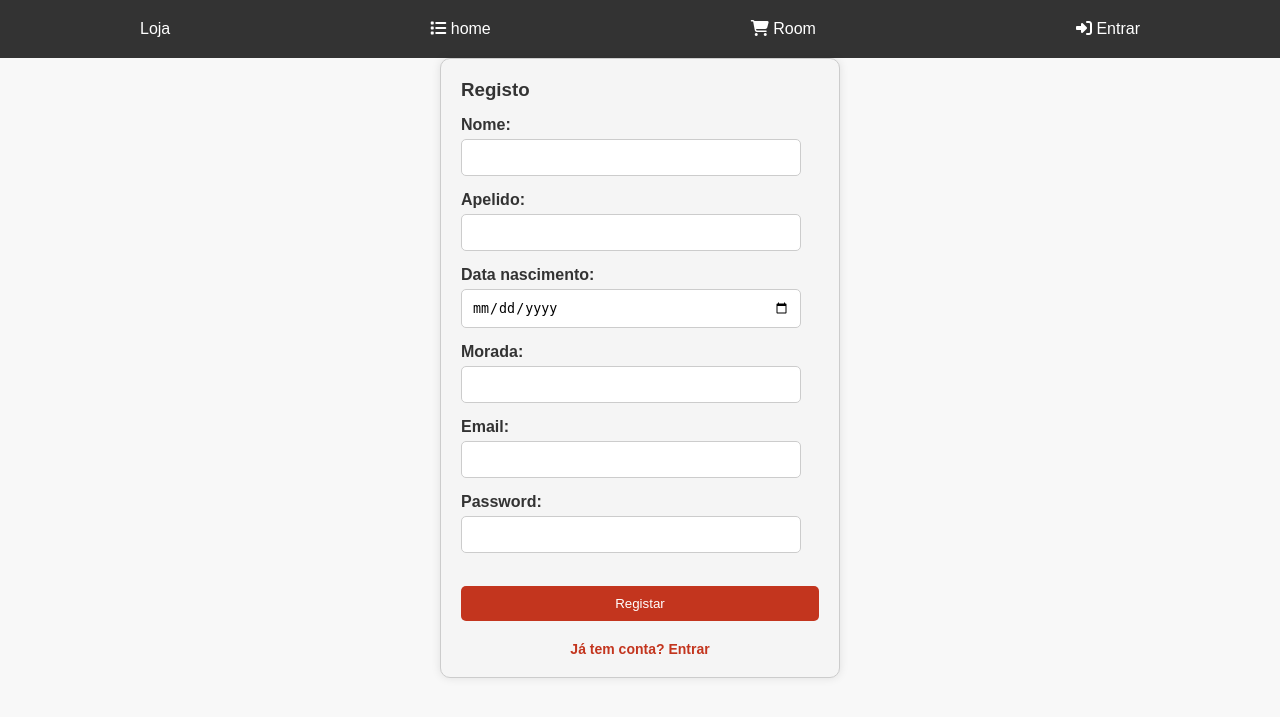
After one commit to FranciscoLopes21/BDII_TrabalhoFinal, a Django app: page /registar/ in a window 1280 px wide. The commit adds this page. Shown: the top 717 px of the page. Run offline with Django 4.2, Linux system fonts and the light colour scheme; some libraries are stand-ins or nearby versions.

Commit message:
Registar Formulario

```diff
--- /dev/null
+++ b/BDII_Web/BDII_App/forms.py
@@ -0,0 +1,12 @@
+from django import forms
+from django.forms.widgets import NumberInput
+
+DATE_INPUT_FORMATS = ['%Y-%m-%d']
+
+class formularioRegisto(forms.Form):
+    nome = forms.CharField(max_length=100, required=False)
+    apelido = forms.CharField(max_length=100, required=False)
+    data_nascimento = forms.CharField(max_length=100, widget=NumberInput(attrs={'type': 'date'}), required=False)
+    morada = forms.CharField(max_length=100, required=False)
+    email = forms.EmailField(required=False)
+    password = forms.CharField(widget=forms.PasswordInput(), max_length=16, required=False)
--- a/BDII_Web/BDII_App/urls.py
+++ b/BDII_Web/BDII_App/urls.py
@@ -6,4 +6,5 @@ urlpatterns = [
 
     path('', views.home, name="home"),
     path('room/', views.room, name="room"),
+    path('registar/', views.registarUtilizador, name="registar"),
 ]
--- a/BDII_Web/BDII_App/views.py
+++ b/BDII_Web/BDII_App/views.py
@@ -1,5 +1,10 @@
 from django.shortcuts import render
 from django.http import HttpResponse
+
+from .forms import formularioRegisto
+from django.contrib import messages
+from django.contrib.auth.hashers import make_password, check_password
+
 
 # Create your views here.
 
@@ -9,3 +14,8 @@ def home(request):
 
 def room(request):
     return render(request, 'room.html')
+
+# regista um novo utilizador
+def registarUtilizador(request):
+    form = formularioRegisto()
+    return render(request, 'Registar.html', {'form': form})
--- /dev/null
+++ b/BDII_Web/templates/Registar.html
@@ -0,0 +1,185 @@
+<!DOCTYPE html>
+<head>
+    <meta charset="UTF-8">
+    <meta name="viewport" content="width=device-width, initial-scale=1.0">
+    <script src="https://kit.fontawesome.com/8b1d1b66fd.js" crossorigin="anonymous"></script>
+    <title>Loja</title>
+
+    <style>
+        * {
+            padding: 0;
+            margin: 0;
+        }
+
+        body {
+            font-family: Arial, sans-serif;
+        }
+
+        .navbar {
+            background-color: #333;
+            overflow: hidden;
+            padding: 5px;
+            display: flex;
+            justify-content: space-around;
+            flex-direction: row;
+        }
+
+        .finalnavbar{
+            justify-content: flex-end;
+        }
+
+        .navbar a {
+            float: left;
+            color: white;
+            text-align: center;
+            padding: 14px 16px;
+            text-decoration: none;
+        }
+
+        .navbar a:hover {
+            background-color: #ddd;
+            color: black;
+        }
+
+        .login-button {
+            float: right;
+            padding: 14px 16px;
+            border: none;
+            color: white;
+            cursor: pointer;
+        }
+
+        .login-form {
+            margin: 0 auto;
+            max-width: 400px;
+            padding: 20px;
+            border: 1px solid #ccc;
+            border-radius: 10px;
+            box-shadow: 0 0 10px rgba(0, 0, 0, 0.1);
+            background-color: #f5f5f5;
+        }
+
+        .form-heading {
+            margin-bottom: 15px;
+        }
+
+        .form-group label {
+            display: block;
+            font-weight: bold;
+            margin-bottom: 5px;
+            color: #333;
+        }
+
+        .form-group input{
+            width: 95%;
+            padding: 10px;
+            border: 1px solid #ccc;
+            border-radius: 5px;
+            margin-bottom: 15px;
+
+        }
+
+        .submit-button {
+            display: block;
+            width: 100%;
+            padding: 10px;
+            background-color:  #c3351e;
+            color: #fff;
+            border: none;
+            border-radius: 5px;
+            cursor: pointer;
+        }
+
+        .form-links {
+            margin-top: 20px;
+            color: #777;
+            font-size: 14px;
+            text-align: center;
+        }
+
+        .form-links a {
+            margin-bottom: 10px;
+            color:  #c3351e;
+            text-decoration: none;
+            transition: color 0.3s;
+        }
+
+        .form-links a:hover {
+            color: #7a2012;
+        }
+
+        .error-message {
+            background-color: rgb(137, 20, 20);
+            color: white;
+            padding: 15px 10px;
+            border-radius: 5px;
+            margin-top: 10px;
+            margin-bottom: 20px;
+        }
+
+        select {
+            padding: 10px 15px;
+            border: 1px solid #ccc;
+            border-radius: 5px;
+            margin-right: 10px;
+        }
+
+    </style>
+
+
+</head>
+<body>
+
+{% extends 'main.html' %}
+
+
+{% block content %}
+
+<form action="" method="POST" class="login-form">
+
+    {% if messages %}
+        {% for message in messages %}
+            {% if message.tags == 'error' %}
+                <div class="error-message">
+                    {{ message }}
+                </div>
+            {% endif %}
+        {% endfor %}
+    {% endif %}
+
+    <h3 class="form-heading">Registo</h3>
+    {% csrf_token %}
+    <div class="form-group">
+        {{ form.nome.label_tag }}
+        {{ form.nome }}
+    </div>
+    <div class="form-group">
+        {{ form.apelido.label_tag }}
+        {{ form.apelido }}
+    </div>
+    <div class="form-group">
+        {{ form.data_nascimento.label_tag }}
+        {{ form.data_nascimento }}
+    </div>
+    <div class="form-group">
+        {{ form.morada.label_tag }}
+        {{ form.morada }}
+    </div>
+    <div class="form-group">
+        {{ form.email.label_tag }}
+        {{ form.email }}
+    </div>
+    <div class="form-group">
+        {{ form.password.label_tag }}
+        {{ form.password }}
+    </div>
+    <br>
+    <input class="submit-button" type="submit" value="Registar" />
+
+    <h4 class="form-links"><a  href="{% url 'home' %}">Já tem conta? Entrar</a></h4>
+</form>
+
+{% endblock content %}
+
+</body>
+</html>
--- a/BDII_Web/templates/navbar.html
+++ b/BDII_Web/templates/navbar.html
@@ -98,8 +98,15 @@
     </style>
 
 <div class="navbar">
-    <a href="{% url 'room' %}">Room</a>
-        <i class="fa-solid fa-user"></i>
-        Bem-vindo Comercial
-    </a>
+
+        <a href="#">Loja</a>
+
+        <a href="{% url 'home' %}"><i class="fa-solid fa-list"></i> home</a>
+         <a href="{% url 'room' %}">
+            <i class="fa-solid fa-cart-shopping" color="white"></i>
+            Room
+        </a>
+        <a href="{% url 'registar' %}">
+            <i class="fa-solid fa-right-to-bracket"></i> Entrar</a>
+        </a>
 </div>
```
Also changed, not shown: BDII_Web/templates/home.html (+49 -1 lines), BDII_Web/templates/room.html (+0 -93 lines), BDII_Web/templates/listaEquipamentos.html (added).
